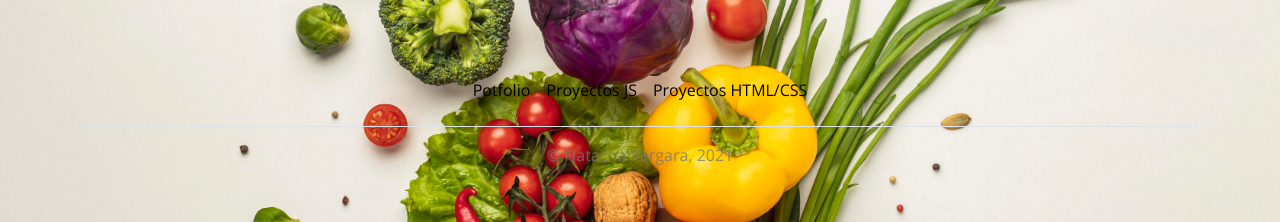
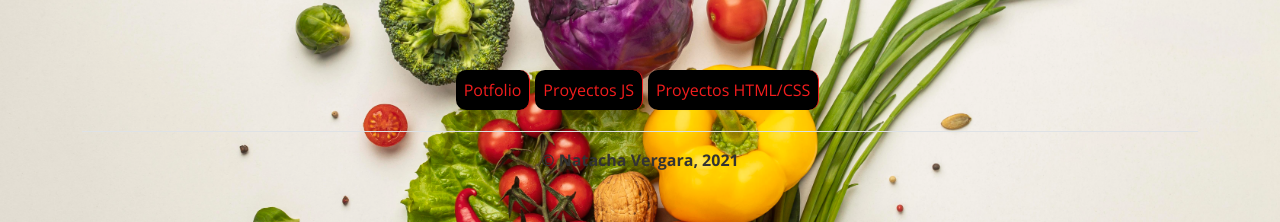
Before and after one commit to NatachaVergara/reactAppRecetas, a React (Create React App) app: page / in a window 1280 px wide. Shown: the part 399-621 px from the top of the page. Built offline with nearby package versions, Linux system fonts and the light colour scheme; no server answers.

Commit message:
arreglando css, footer y cards

```diff
--- a/src/App.css
+++ b/src/App.css
@@ -25,13 +25,34 @@ box-shadow: 0px 5px 20px rgb(7, 6, 6);
     overflow-y:visible;
 }
 
-
+.fav{
+    cursor:pointer;
+}
 footer{
     height: 100%;
 }
 
+
+footer li{
+    margin-right: 5px;
+    margin-bottom: 5px;
+}
+
 footer .nav-link{
-    color: black!important
+     background-color:black;
+
+     border-right: 1px solid;
+     border-radius: 10px;
+     color: rgb(243, 29, 29)!important
+}
+
+footer .nav-link:hover{
+   box-shadow: 0px 5px 20px rgb(7, 6, 6);
+}
+
+footer p{
+   color: black;
+   font-weight: bold;
 }
 
 
--- a/src/components/Footer.jsx
+++ b/src/components/Footer.jsx
@@ -12,7 +12,7 @@ const Footer = () => {
                 {/* <li className="nav-item"><a href="#" className="nav-link px-2 text-muted">FAQs</a></li>
                 <li className="nav-item"><a href="#" className="nav-link px-2 text-muted">About</a></li> */}
             </ul>
-            <p className="text-center text-muted">© Natacha Vergara, {new Date().getFullYear()} </p>
+            <p className="text-center text-dark ">© Natacha Vergara, {new Date().getFullYear()} </p>
         </footer>
     )
 }
--- a/src/components/RecetasContainer.jsx
+++ b/src/components/RecetasContainer.jsx
@@ -5,10 +5,12 @@ import Api from '../Api/Api'
 import Header from './Header';
 
 
+
 export default function RecetasContainer() {
     const [recetas, setRecetas] = useState([]);
     const [buscar, setBuscar] = useState('');
     const [query, setQuery] = useState('')
+
 
     const getRecetas = async () => {
         await Api({ query, setRecetas })
@@ -18,6 +20,7 @@ export default function RecetasContainer() {
     useEffect(() => {
         getRecetas();
 
+    // eslint-disable-next-line react-hooks/exhaustive-deps
     }, [query])
 
 
@@ -33,6 +36,8 @@ export default function RecetasContainer() {
     }
 
 
+
+
     return (
         <div>
             <Header
@@ -43,17 +48,17 @@ export default function RecetasContainer() {
 
             />
             <main className="container-fluid mt-5 pt-5">
-                <div className="row row-cols-md-3 ">
+                <div className="row row-cols-lg-3   ">
                     {recetas.map((receta, index) => (
                         <CuerpoReceta
                             key={index}
                             titulo={receta.recipe.label}
                             img={receta.recipe.image} tiempoCoccion={receta.recipe.totalTime}
                             ingredients={receta.recipe.ingredients} url={receta.recipe.url}
-
                         />
                     ))}
                 </div>
+
             </main>
         </div>
     )
--- a/src/components/cardItem.jsx
+++ b/src/components/cardItem.jsx
@@ -1,21 +1,23 @@
 import React from 'react';
 import '../App.css'
 // eslint-disable-next-line no-unused-vars
-import imgBG from '../img/imgBG.jpg'
+//import imgBG from '../img/imgBG.jpg'
 
 
 
-const CuerpoReceta = ({ titulo, img, tiempoCoccion, ingredients, url, index }) => {
+const CuerpoReceta = ({ titulo, img, ingredients, url, index }) => {
+
+
 
     return (
 
+        <div>
+            <div className="card shadow mb-3" key={index} >
+                <h3 className="card-header text-center"> {titulo} </h3>
+                               <div className="card-body align-self-center">
+                    <img src={img} alt="MDN" className="rounded-1" style={{ width: "200px" }} />
+                </div>
 
-        <div>
-            <div className="card shadow mb-3" key={index}>
-                <h3 className="card-header text-center"> {titulo} </h3>
-                <div className="card-body align-self-center">
-                    <img src={img} alt="MDN" className="rounded-1 " style={{ width: "200px" }} />
-                </div>
                 <h5 className="text-center">Ingredientes</h5>
                 <ol className="p-5 text-center list-unstyled">
 
```
Also changed, not shown: src/Context/FavContext.jsx (added, +36 -0 lines).
